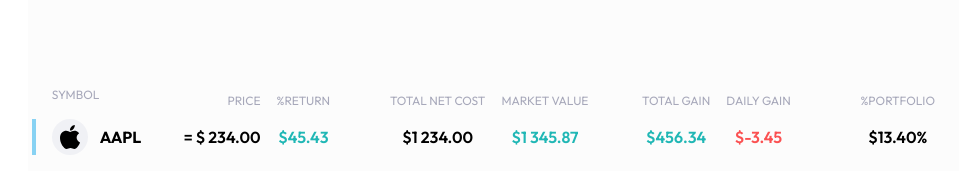
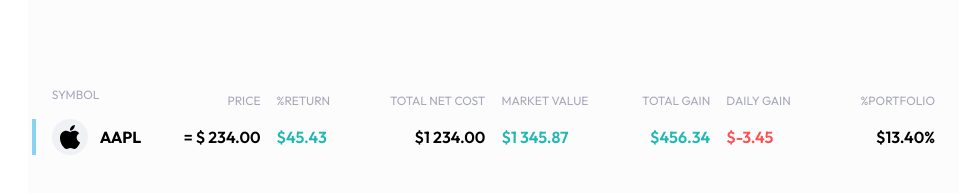
Before and after one commit to d3uceY/react-dashboard, a React (Vite) app: page / in a window 1280 px wide. Shown: the part 1527-1720 px from the top of the page, without its empty margins (305-1271 px from the left). Before the commit the page ends 1698 px from the top, so only its background shows below. Built offline with nearby package versions, Linux system fonts and the light colour scheme.

Commit message:
i have made changes to this reposiory

```diff
--- a/src/components/Dashboard/secondsection/footer/Footer.jsx
+++ b/src/components/Dashboard/secondsection/footer/Footer.jsx
@@ -6,7 +6,7 @@ import './footer.css'
 
 export default function Footer() {
     return (
-        <div className='lg:grid-cols-4 md:grid-cols-3 grid gap-4 mt-[4rem] px-6 footer pb-4'>
+        <div className='lg:grid-cols-4 md:grid-cols-3 grid gap-4 mt-[4rem] px-6 footer pb-[4rem]'>
             <div className='flex justify-between items-center'>
                 <div className='flex flex-col gap-4'>
                     <p className='uppercase text-dark-grey text-xs'>symbol</p>
--- a/src/components/Dashboard/secondsection/footer/FooterTemplate.jsx
+++ b/src/components/Dashboard/secondsection/footer/FooterTemplate.jsx
@@ -5,11 +5,11 @@ export default function FooterTemplate(props) {
     const { firstHeading, secondHeading, price, secondCost } = props.data
     return (
         <div className='flex justify-between items-center'>
-            <div className='flex flex-col items-center gap-4'>
+            <div className='flex flex-col  gap-4'>
                 <div className='uppercase text-dark-grey text-xs'>{firstHeading}</div>
                 <div className= {price < 1 ? 'text-red font-semibold' : 'text-green font-semibold'}> ${price}</div>
             </div>
-            <div className='text-end flex flex-col items-center gap-4'>
+            <div className='text-end flex flex-col  gap-4'>
                 <div className='uppercase text-dark-grey text-xs'>{secondHeading}</div>
                 <div className= {secondHeading === 'total gain' && secondCost > 1 ? 'text-green font-semibold' : 'font-semibold'}>${secondCost}</div>
             </div>
```
